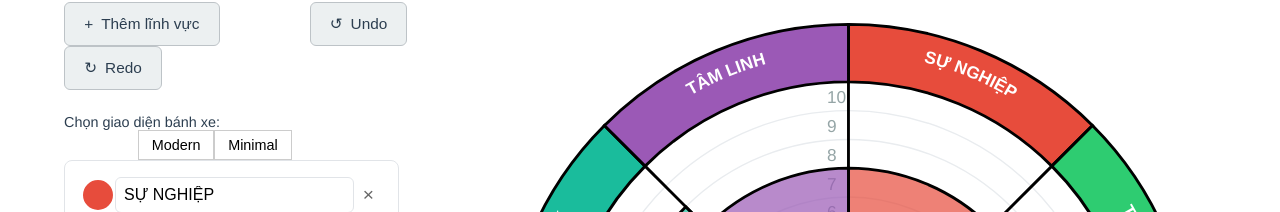
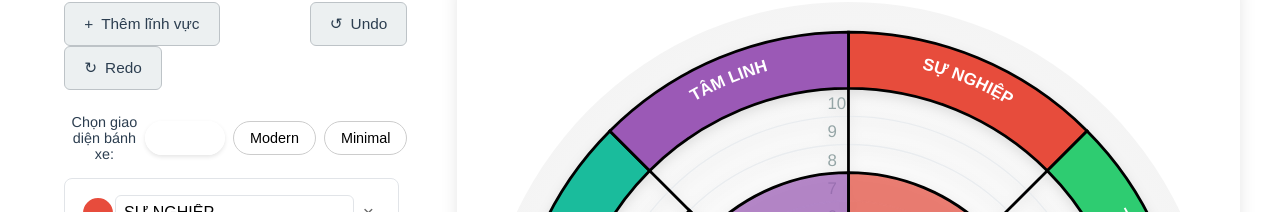
Before and after one commit to longhangoc/vue, a Vue app: page / in a window 1280 px wide. Shown: the part 368-580 px from the top of the page. Built offline with nearby package versions, Linux system fonts and the light colour scheme.

Commit message:
Add files via upload

```diff
--- a/src/components/HelloWorld.vue
+++ b/src/components/HelloWorld.vue
@@ -22,22 +22,16 @@
           </button>
         </div>
 
-        <!-- Wheel Mode Switch: Button Group -->
+        <!-- Wheel Mode Switch: Segmented Control -->
         <div class="wheel-mode-switch">
           <span class="mode-label">Chọn giao diện bánh xe:</span>
           <div class="mode-buttons">
-            <button :class="{'mode-button': true, active: wheelMode === 'classic'}"
-                    @click="setWheelMode('classic')">
-              Classic
-            </button>
-            <button :class="{'mode-button': true, active: wheelMode === 'modern'}"
-                    @click="setWheelMode('modern')">
-              Modern
-            </button>
-            <button :class="{'mode-button': true, active: wheelMode === 'minimal'}"
-                    @click="setWheelMode('minimal')">
-              Minimal
-            </button>
+            <button :class="{'mode-button': true, active: wheelMode==='classic'}"
+                    @click="setWheelMode('classic')">Classic</button>
+            <button :class="{'mode-button': true, active: wheelMode==='modern'}"
+                    @click="setWheelMode('modern')">Modern</button>
+            <button :class="{'mode-button': true, active: wheelMode==='minimal'}"
+                    @click="setWheelMode('minimal')">Minimal</button>
           </div>
         </div>
 
@@ -60,7 +54,7 @@
               <div class="area-controls">
                 <div class="value-control">
                   <span class="value-label">Mức độ: {{ area.value }}/10</span>
-                  <!-- Dùng @change để giảm số lần lưu trạng thái khi kéo slider -->
+                  <!-- Dùng @change để hạn chế lưu trạng thái quá nhiều khi kéo slider -->
                   <input type="range"
                          class="slider"
                          min="0"
@@ -200,7 +194,7 @@ export default {
         this.drawMinimalWheel();
       }
     },
-    // Giao diện Classic: giữ nguyên phiên bản ban đầu
+    // --- Giao diện Classic ---
     drawClassicWheel() {
       const svg = this.$refs.wheelSvg;
       const centerX = 250, centerY = 250;
@@ -258,7 +252,7 @@ export default {
         outerArc.setAttribute("stroke", "#000");
         outerArc.setAttribute("stroke-width", "2");
         svg.appendChild(outerArc);
-        // Text path
+        // Vẽ text path cho tên lĩnh vực
         const pathId = `textPath${i}`;
         const textRadius = maxRadius + 20;
         const isBottomHalf = midAngle > 0 && midAngle < Math.PI;
@@ -302,16 +296,14 @@ export default {
         svg.appendChild(valuePath);
       });
     },
-    // Giao diện Modern: bánh xe dạng donut đẹp hơn với hiệu ứng drop shadow
+    // --- Giao diện Modern ---
     drawModernWheel() {
       const svg = this.$refs.wheelSvg;
       const centerX = 250, centerY = 250;
       const innerRadius = 100, outerRadius = 200;
       svg.innerHTML = '';
-
       const defs = document.createElementNS("http://www.w3.org/2000/svg", "defs");
       svg.appendChild(defs);
-
       // Thêm filter drop shadow
       const filter = document.createElementNS("http://www.w3.org/2000/svg", "filter");
       filter.setAttribute("id", "dropShadow");
@@ -331,13 +323,11 @@ export default {
       feMerge.appendChild(feMergeNode2);
       filter.appendChild(feMerge);
       defs.appendChild(filter);
-
       const angleStep = (2 * Math.PI) / this.areas.length;
       this.areas.forEach((area, i) => {
         const startAngle = i * angleStep - Math.PI / 2;
         const endAngle = (i + 1) * angleStep - Math.PI / 2;
         const midAngle = (startAngle + endAngle) / 2;
-
         // Vẽ background donut segment
         const bgLargeArcFlag = (endAngle - startAngle) <= Math.PI ? 0 : 1;
         const x1 = centerX + innerRadius * Math.cos(startAngle);
@@ -353,8 +343,7 @@ export default {
         bgPath.setAttribute("d", bgD);
         bgPath.setAttribute("fill", "#f9f9f9");
         svg.appendChild(bgPath);
-
-        // Vẽ phần được tô (theo mức độ) với drop shadow
+        // Vẽ filled arc với drop shadow
         const filledRadius = innerRadius + (outerRadius - innerRadius) * (area.value / 10);
         const xFilled1 = centerX + innerRadius * Math.cos(startAngle);
         const yFilled1 = centerY + innerRadius * Math.sin(startAngle);
@@ -372,7 +361,6 @@ export default {
         filledPath.setAttribute("fill-opacity", "0.85");
         filledPath.setAttribute("filter", "url(#dropShadow)");
         svg.appendChild(filledPath);
-
         // Text label
         const textRadius = innerRadius + (filledRadius - innerRadius) / 2;
         const textX = centerX + textRadius * Math.cos(midAngle);
@@ -389,7 +377,7 @@ export default {
         svg.appendChild(textEl);
       });
     },
-    // Giao diện Minimal: phiên bản tối giản với đường nét dashed và hiển thị value bằng stroke
+    // --- Giao diện Minimal ---
     drawMinimalWheel() {
       const svg = this.$refs.wheelSvg;
       const centerX = 250, centerY = 250;
@@ -423,7 +411,7 @@ export default {
         line.setAttribute("stroke", "#aaa");
         line.setAttribute("stroke-width", "1");
         svg.appendChild(line);
-        // Vẽ minimal value arc: sử dụng stroke thay vì fill
+        // Vẽ minimal value arc
         const valueRadius = maxRadius * (area.value / 10);
         const x1Val = centerX + valueRadius * Math.cos(startAngle);
         const y1Val = centerY + valueRadius * Math.sin(startAngle);
@@ -438,7 +426,7 @@ export default {
         arcPath.setAttribute("stroke-width", "4");
         arcPath.setAttribute("stroke-linecap", "round");
         svg.appendChild(arcPath);
-        // Vẽ text ở giữa mỗi phân vùng, đặt gần mép ngoài
+        // Vẽ text ở ngoài cùng
         const textRadius = maxRadius * 0.9;
         const textX = centerX + textRadius * Math.cos(midAngle);
         const textY = centerY + textRadius * Math.sin(midAngle);
@@ -516,7 +504,6 @@ export default {
   }
 }
 </script>
-
 <style scoped>
 :root {
   --primary-color: #3498db;
@@ -600,40 +587,46 @@ body {
   gap: var(--spacing-md);
 }
 
-/* Wheel Mode Switch: Button Group */
+/* Wheel Mode Switch: Segmented Control */
 .wheel-mode-switch {
-  margin-bottom: var(--spacing-md);
   display: flex;
   align-items: center;
-  flex-wrap: wrap;
   gap: var(--spacing-sm);
+  margin-bottom: 1rem;
 }
 
 .mode-label {
   font-size: 0.9rem;
   color: var(--text-color);
+  font-weight: 500;
 }
 
 .mode-buttons {
   display: flex;
-  gap: var(--spacing-sm);
+  gap: 0.5rem;
 }
 
 .mode-button {
-  padding: 0.4rem 0.8rem;
+  padding: 0.5rem 1rem;
   border: 1px solid #ccc;
   background: #fff;
-  border-radius: var(--border-radius);
+  border-radius: 999px;
   font-size: 0.9rem;
   cursor: pointer;
-  transition: var(--transition);
+  transition: background 0.3s ease, border 0.3s ease;
 }
 
-.mode-button.active,
 .mode-button:hover {
   background: var(--primary-color);
   color: #fff;
   border-color: var(--primary-color);
+}
+
+.mode-button.active {
+  background: var(--primary-color);
+  color: #fff;
+  border-color: var(--primary-color);
+  box-shadow: 0 2px 4px rgba(0, 0, 0, 0.1);
 }
 
 /* Areas Container */
@@ -854,18 +847,24 @@ body {
 .wheel-display {
   background: #fff;
   border-radius: var(--border-radius);
-  padding: clamp(1rem, 3vw, 2rem);
-  box-shadow: var(--shadow-md);
+  padding: 1.5rem;
+  box-shadow: 0 8px 16px rgba(0, 0, 0, 0.1);
+  position: relative;
+  overflow: hidden;
 }
 
 .wheel-container {
-  max-width: 100%;
-  aspect-ratio: 1;
+  background: radial-gradient(circle at center, #fff, #f0f0f0);
+  border-radius: 50%;
+  padding: 1rem;
+  position: relative;
 }
 
 .life-wheel {
   width: 100%;
   height: 100%;
+  transition: transform 0.5s ease;
+  filter: drop-shadow(0 4px 6px rgba(0, 0, 0, 0.1));
 }
 
 /* List Transition Animations */
```
